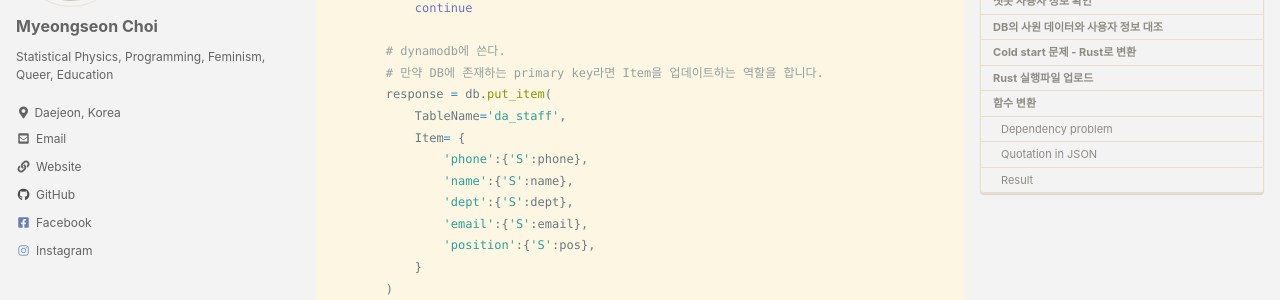
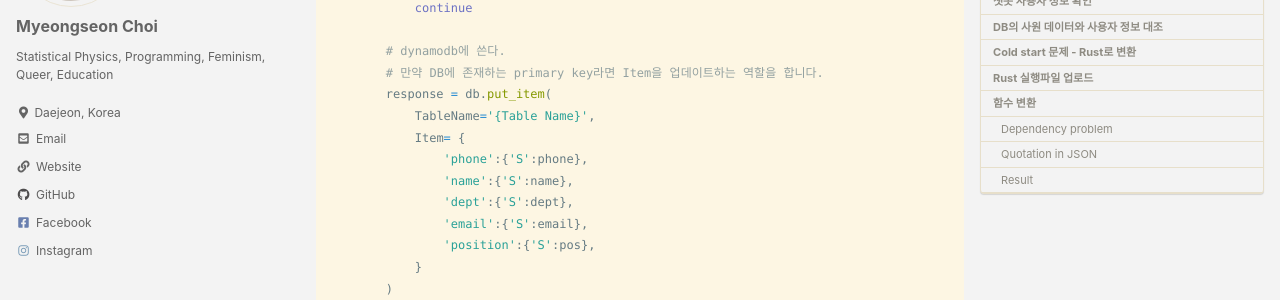
Before and after one commit to key262yek/key262yek.github.io, a Jekyll site: the page built from _posts/2022-04-26-Kakao_chatbot_skill_server_aws_lambda_rust.md, in a window 1280 px wide and 900 px high, scrolled down 2423 px. Shown: the part 151-451 px from the top of the window. Built offline with Jekyll 4.4.1, drawn with Linux system fonts in a browser that asks for light colours; cached includes are drawn as plain includes; nearby versions of some CDN libraries.

Commit message:
Update 2022-04-26-Kakao_chatbot_skill_server_aws_lambda_rust.md

```diff
--- a/_posts/2022-04-26-Kakao_chatbot_skill_server_aws_lambda_rust.md
+++ b/_posts/2022-04-26-Kakao_chatbot_skill_server_aws_lambda_rust.md
@@ -114,7 +114,7 @@ def lambda_handler(event, context):
         # dynamodb에 쓴다.
         # 만약 DB에 존재하는 primary key라면 Item을 업데이트하는 역할을 합니다.
         response = db.put_item(
-            TableName='da_staff',
+            TableName='{Table Name}',
             Item= {
                 'phone':{'S':phone},
                 'name':{'S':name},
```
